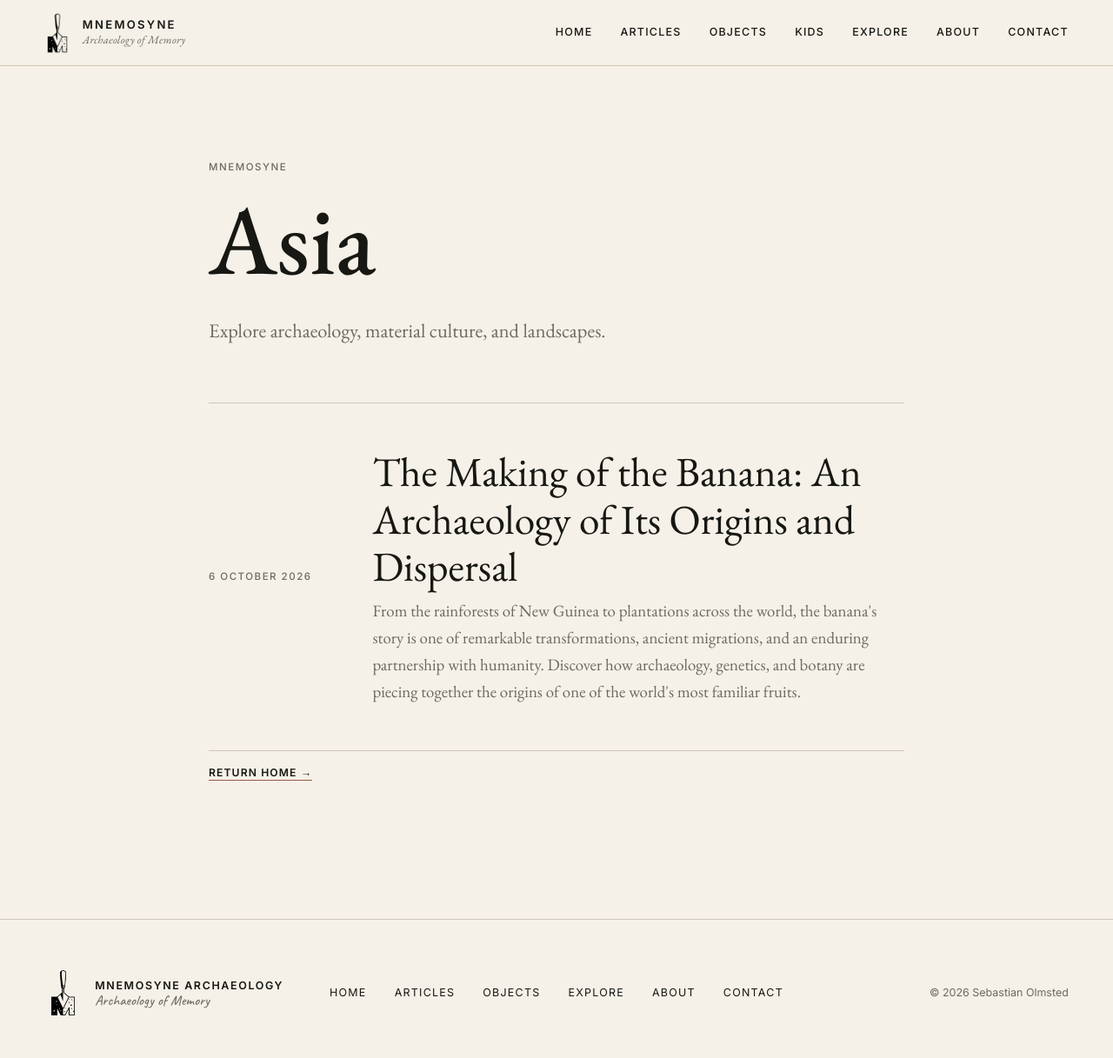
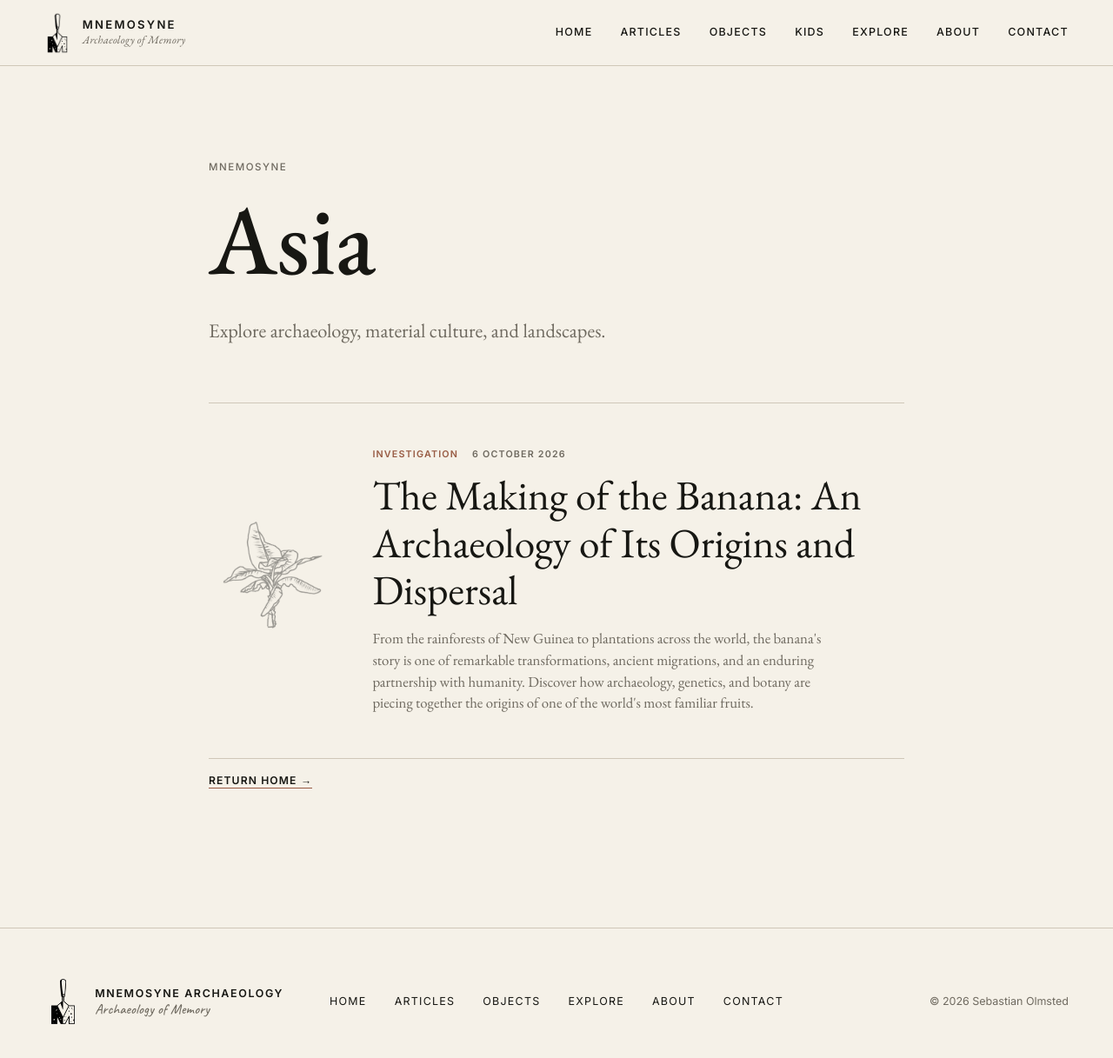
Before and after one commit to basolmsted-blip/mnemosyne-online, a Jekyll site: the page built from regions/asia.html, in a window 1280 px wide and 1236 px high. Shown: the top 1217 px of the window at 87% size. Built offline with Jekyll 4.4.1, drawn with Linux system fonts in a browser that asks for light colours.

Commit message:
Add thumbnails to region article lists

```diff
--- a/regions/africa.html
+++ b/regions/africa.html
@@ -17,7 +17,7 @@ page_class: region-page
 </div>
 <div class="archive-list">
 {% for post in region_posts %}
-<article class="archive-item"><time datetime="{{ post.date | date_to_xmlschema }}">{{ post.date | date: "%e %B %Y" }}</time><div><h2><a href="{{ post.url | relative_url }}">{{ post.title }}</a></h2>{% if post.subtitle %}<p>{{ post.subtitle }}</p>{% endif %}</div></article>
+{% include region-article-item.html post=post %}
 {% else %}
 <p>Our first articles exploring Africa are being prepared. Check back soon.</p>
 {% endfor %}
--- a/regions/americas.html
+++ b/regions/americas.html
@@ -7,7 +7,7 @@ subtitle: Explore archaeology, material culture, and landscapes.
 {% assign region_posts = site.posts | where_exp: "post", "post.regions contains 'americas'" %}
 <div class="archive-list">
 {% for post in region_posts %}
-<article class="archive-item"><time datetime="{{ post.date | date_to_xmlschema }}">{{ post.date | date: "%e %B %Y" }}</time><div><h2><a href="{{ post.url | relative_url }}">{{ post.title }}</a></h2>{% if post.subtitle %}<p>{{ post.subtitle }}</p>{% endif %}</div></article>
+{% include region-article-item.html post=post %}
 {% else %}
 <p>Our first articles exploring The Americas are being prepared. Check back soon.</p>
 {% endfor %}
--- a/regions/asia.html
+++ b/regions/asia.html
@@ -7,7 +7,7 @@ subtitle: Explore archaeology, material culture, and landscapes.
 {% assign region_posts = site.posts | where_exp: "post", "post.regions contains 'asia'" %}
 <div class="archive-list">
 {% for post in region_posts %}
-<article class="archive-item"><time datetime="{{ post.date | date_to_xmlschema }}">{{ post.date | date: "%e %B %Y" }}</time><div><h2><a href="{{ post.url | relative_url }}">{{ post.title }}</a></h2>{% if post.subtitle %}<p>{{ post.subtitle }}</p>{% endif %}</div></article>
+{% include region-article-item.html post=post %}
 {% else %}
 <p>Our first articles exploring Asia are being prepared. Check back soon.</p>
 {% endfor %}
--- a/regions/europe.html
+++ b/regions/europe.html
@@ -14,7 +14,7 @@ page_class: region-page
 
 <div class="archive-list">
 {% for post in region_posts %}
-<article class="archive-item"><time datetime="{{ post.date | date_to_xmlschema }}">{{ post.date | date: "%e %B %Y" }}</time><div><h2><a href="{{ post.url | relative_url }}">{{ post.title }}</a></h2>{% if post.subtitle %}<p>{{ post.subtitle }}</p>{% endif %}</div></article>
+{% include region-article-item.html post=post %}
 {% else %}
 <p>Our first articles exploring Europe are being prepared. Check back soon.</p>
 {% endfor %}
--- a/regions/oceania.html
+++ b/regions/oceania.html
@@ -7,7 +7,7 @@ subtitle: Explore archaeology, material culture, and landscapes.
 {% assign region_posts = site.posts | where_exp: "post", "post.regions contains 'oceania'" %}
 <div class="archive-list">
 {% for post in region_posts %}
-<article class="archive-item"><time datetime="{{ post.date | date_to_xmlschema }}">{{ post.date | date: "%e %B %Y" }}</time><div><h2><a href="{{ post.url | relative_url }}">{{ post.title }}</a></h2>{% if post.subtitle %}<p>{{ post.subtitle }}</p>{% endif %}</div></article>
+{% include region-article-item.html post=post %}
 {% else %}
 <p>Our first articles exploring Oceania are being prepared. Check back soon.</p>
 {% endfor %}
```
